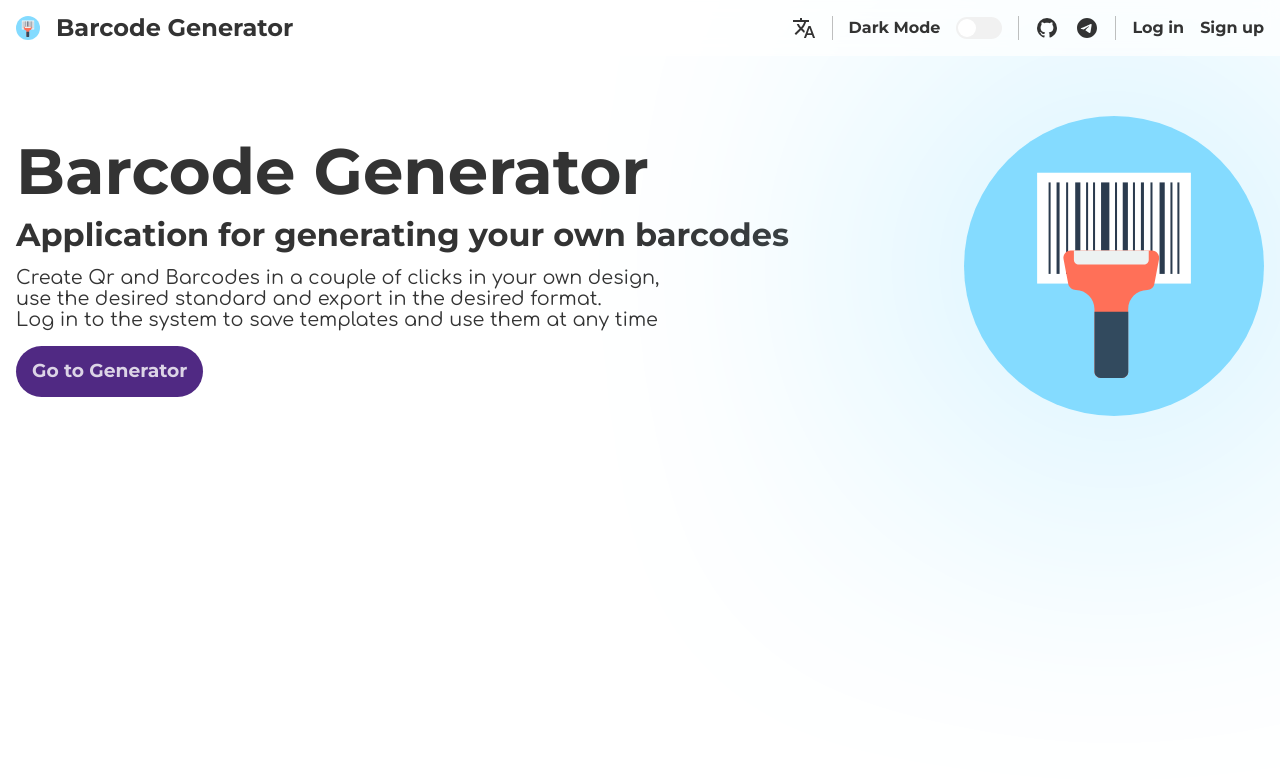
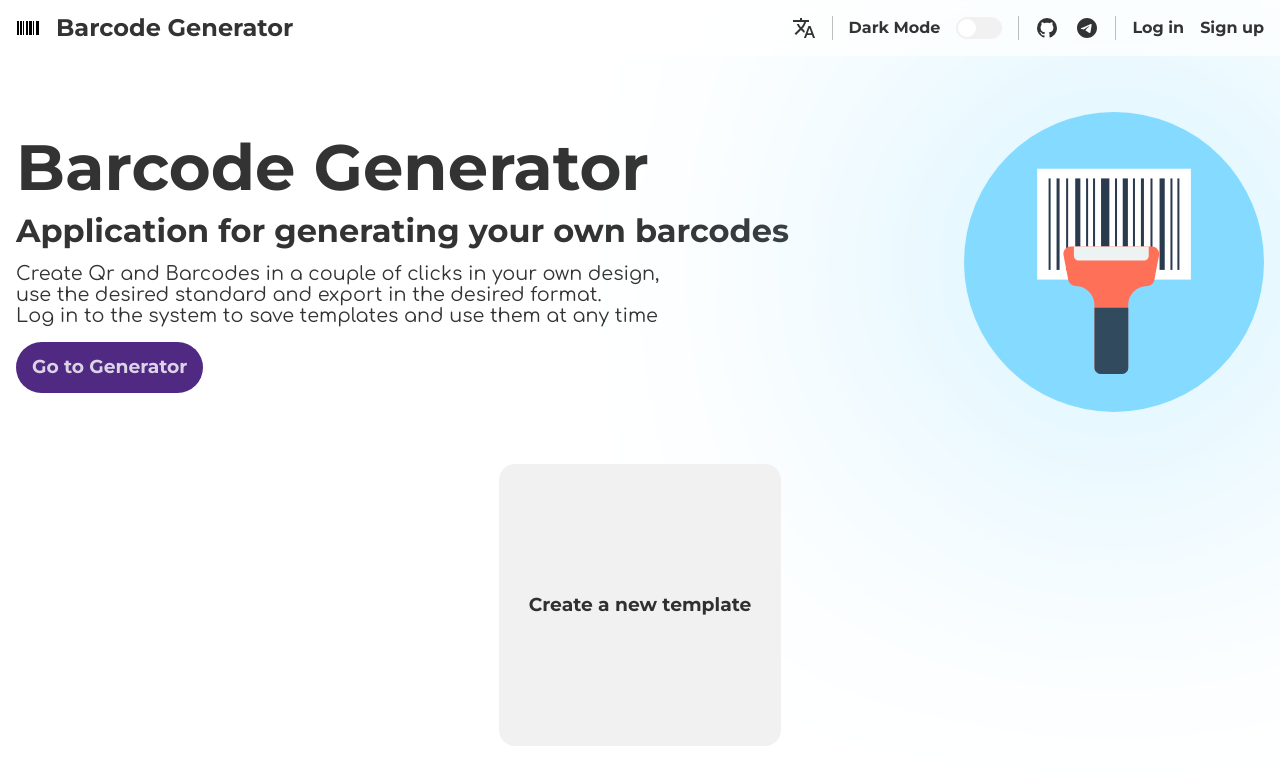
Before and after one commit to afteralls/qb-generator, a Vue app: page /home in a window 1280 px wide. Shown: the top 784 px of the page. Built offline with nearby package versions, Linux system fonts and the light colour scheme.

Commit message:
create section 'templates'

```diff
--- a/src/assets/styles/base.module.css
+++ b/src/assets/styles/base.module.css
@@ -6,13 +6,15 @@
   /* --darkTheme */
   --dark-bg-c: #242424;
   --dark-wrapper-c: #2f2f2f;
+  --dark-wrapper-c-h: rgba(47, 47, 47, 0.7);
   --dark-bg-c-tp: rgba(36, 36, 36, 0.7);
   --dark-txt-c: rgba(255, 255, 255, 0.8);
   --dark-txt-c-h: rgba(255, 255, 255, 0.6);
 
   /* --lightTheme */
   --light-bg-c: #ffffff;
-  --light-wrapper-c: #f9f9f9;
+  --light-wrapper-c: #f1f1f1;
+  --light-wrapper-c-h: rgba(241, 241, 241, 0.7);
   --light-bg-c-tp: rgba(255, 255, 255, 0.7);
   --light-txt-c: rgba(0, 0, 0, 0.8);
   --light-txt-c-h: rgba(0, 0, 0, 0.6);
@@ -26,6 +28,7 @@
 body.dark {
   --bg-c: var(--dark-bg-c);
   --wrapper-c: var(--dark-wrapper-c);
+  --wrapper-c-h: var(--dark-wrapper-c-h);
   --tp-c: var(--dark-bg-c-tp);
   --txt-c: var(--dark-txt-c);
   --txt-c-h: var(--dark-txt-c-h);
@@ -34,6 +37,7 @@ body.dark {
 body.light {
   --bg-c: var(--light-bg-c);
   --wrapper-c: var(--light-wrapper-c);
+  --wrapper-c-h: var(--light-wrapper-c-h);
   --tp-c: var(--light-bg-c-tp);
   --txt-c: var(--light-txt-c);
   --txt-c-h: var(--light-txt-c-h);
--- a/src/assets/styles/main.scss
+++ b/src/assets/styles/main.scss
@@ -31,14 +31,14 @@ p {
 }
 
 ._wrapper {
-  margin: 100px auto 0 auto;
+  margin: 6rem auto 0 auto;
   display: flex;
   flex-direction: column;
   justify-content: space-between;
   align-items: center;
   padding: var(--space);
   box-sizing: border-box;
-  gap: var(--space);
+  gap: calc(var(--space) * 3);
 }
 
 ._column {
--- a/src/assets/svg/BarcodeIcon.vue
+++ b/src/assets/svg/BarcodeIcon.vue
@@ -1,59 +1,3 @@
 <template>
-  <svg version="1.1" id="Layer_1" xmlns="http://www.w3.org/2000/svg" xmlns:xlink="http://www.w3.org/1999/xlink" x="0px" y="0px"
-    viewBox="0 0 505 505" style="enable-background:new 0 0 505 505;" xml:space="preserve">
-  <circle style="fill:#84DBFF;" cx="252.5" cy="252.5" r="252.5"/>
-  <rect x="123.1" y="95.5" style="fill:#FFFFFF;" width="258.8" height="186.6"/>
-  <g>
-    <rect x="142.4" y="111.8" style="fill:#2B3B4E;" width="3.4" height="154"/>
-    <rect x="171.9" y="111.8" style="fill:#2B3B4E;" width="3.4" height="154"/>
-    <rect x="205.5" y="111.8" style="fill:#2B3B4E;" width="3.4" height="154"/>
-    <rect x="254.2" y="111.8" style="fill:#2B3B4E;" width="3.4" height="154"/>
-    <rect x="217.2" y="111.8" style="fill:#2B3B4E;" width="3.4" height="154"/>
-    <rect x="155.8" y="111.8" style="fill:#2B3B4E;" width="5.1" height="154"/>
-    <rect x="187.2" y="111.8" style="fill:#2B3B4E;" width="8.7" height="154"/>
-    <rect x="267.2" y="111.8" style="fill:#2B3B4E;" width="8.7" height="154"/>
-    <rect x="230.7" y="111.8" style="fill:#2B3B4E;" width="14" height="154"/>
-    <rect x="284.4" y="111.8" style="fill:#2B3B4E;" width="3.4" height="154"/>
-    <rect x="313.9" y="111.8" style="fill:#2B3B4E;" width="3.4" height="154"/>
-    <rect x="347.5" y="111.8" style="fill:#2B3B4E;" width="3.4" height="154"/>
-    <rect x="359.2" y="111.8" style="fill:#2B3B4E;" width="3.4" height="154"/>
-    <rect x="297.8" y="111.8" style="fill:#2B3B4E;" width="5.1" height="154"/>
-    <rect x="329.2" y="111.8" style="fill:#2B3B4E;" width="8.7" height="154"/>
-  </g>
-  <path style="fill:#FF7058;" d="M316.3,226.6H179.6c-7.7,0-13.5,7-12,14.6l7.9,41.6c1.1,5.8,6.8,9.8,12.8,10
-    c17.4,0.4,31.3,14.6,31.3,32v105.9c0,5.7,4.6,10.3,10.3,10.3h36.2c5.7,0,10.3-4.6,10.3-10.3V324.8c0-17.7,14.3-32,32-32l0,0
-    c5.9,0,10.9-4.2,12-10l7.9-41.6C329.8,233.6,324,226.6,316.3,226.6z"/>
-  <path style="fill:#324A5E;" d="M219.7,329.6v101.1c0,5.7,4.6,10.3,10.3,10.3h36.2c5.7,0,10.3-4.6,10.3-10.3V329.6H219.7z"/>
-  <path style="fill:#EDF2F2;" d="M185,226.5v15.3c0,4.5,3.7,8.2,8.2,8.2h109.6c4.5,0,8.2-3.7,8.2-8.2v-15.3H185z"/>
-  <g>
-  </g>
-  <g>
-  </g>
-  <g>
-  </g>
-  <g>
-  </g>
-  <g>
-  </g>
-  <g>
-  </g>
-  <g>
-  </g>
-  <g>
-  </g>
-  <g>
-  </g>
-  <g>
-  </g>
-  <g>
-  </g>
-  <g>
-  </g>
-  <g>
-  </g>
-  <g>
-  </g>
-  <g>
-  </g>
-  </svg>
+  <svg width="32" height="32" viewBox="0 0 24 24"><path d="M1 19V5h2v14Zm3 0V5h2v14Zm3 0V5h1v14Zm3 0V5h2v14Zm3 0V5h3v14Zm4 0V5h1v14Zm3 0V5h3v14Z"/></svg>
 </template>
--- /dev/null
+++ b/src/assets/svg/LogoIcon.vue
@@ -0,0 +1,59 @@
+<template>
+  <svg version="1.1" id="Layer_1" xmlns="http://www.w3.org/2000/svg" xmlns:xlink="http://www.w3.org/1999/xlink" x="0px" y="0px"
+    viewBox="0 0 505 505" style="enable-background:new 0 0 505 505;" xml:space="preserve">
+  <circle style="fill:#84DBFF;" cx="252.5" cy="252.5" r="252.5"/>
+  <rect x="123.1" y="95.5" style="fill:#FFFFFF;" width="258.8" height="186.6"/>
+  <g>
+    <rect x="142.4" y="111.8" style="fill:#2B3B4E;" width="3.4" height="154"/>
+    <rect x="171.9" y="111.8" style="fill:#2B3B4E;" width="3.4" height="154"/>
+    <rect x="205.5" y="111.8" style="fill:#2B3B4E;" width="3.4" height="154"/>
+    <rect x="254.2" y="111.8" style="fill:#2B3B4E;" width="3.4" height="154"/>
+    <rect x="217.2" y="111.8" style="fill:#2B3B4E;" width="3.4" height="154"/>
+    <rect x="155.8" y="111.8" style="fill:#2B3B4E;" width="5.1" height="154"/>
+    <rect x="187.2" y="111.8" style="fill:#2B3B4E;" width="8.7" height="154"/>
+    <rect x="267.2" y="111.8" style="fill:#2B3B4E;" width="8.7" height="154"/>
+    <rect x="230.7" y="111.8" style="fill:#2B3B4E;" width="14" height="154"/>
+    <rect x="284.4" y="111.8" style="fill:#2B3B4E;" width="3.4" height="154"/>
+    <rect x="313.9" y="111.8" style="fill:#2B3B4E;" width="3.4" height="154"/>
+    <rect x="347.5" y="111.8" style="fill:#2B3B4E;" width="3.4" height="154"/>
+    <rect x="359.2" y="111.8" style="fill:#2B3B4E;" width="3.4" height="154"/>
+    <rect x="297.8" y="111.8" style="fill:#2B3B4E;" width="5.1" height="154"/>
+    <rect x="329.2" y="111.8" style="fill:#2B3B4E;" width="8.7" height="154"/>
+  </g>
+  <path style="fill:#FF7058;" d="M316.3,226.6H179.6c-7.7,0-13.5,7-12,14.6l7.9,41.6c1.1,5.8,6.8,9.8,12.8,10
+    c17.4,0.4,31.3,14.6,31.3,32v105.9c0,5.7,4.6,10.3,10.3,10.3h36.2c5.7,0,10.3-4.6,10.3-10.3V324.8c0-17.7,14.3-32,32-32l0,0
+    c5.9,0,10.9-4.2,12-10l7.9-41.6C329.8,233.6,324,226.6,316.3,226.6z"/>
+  <path style="fill:#324A5E;" d="M219.7,329.6v101.1c0,5.7,4.6,10.3,10.3,10.3h36.2c5.7,0,10.3-4.6,10.3-10.3V329.6H219.7z"/>
+  <path style="fill:#EDF2F2;" d="M185,226.5v15.3c0,4.5,3.7,8.2,8.2,8.2h109.6c4.5,0,8.2-3.7,8.2-8.2v-15.3H185z"/>
+  <g>
+  </g>
+  <g>
+  </g>
+  <g>
+  </g>
+  <g>
+  </g>
+  <g>
+  </g>
+  <g>
+  </g>
+  <g>
+  </g>
+  <g>
+  </g>
+  <g>
+  </g>
+  <g>
+  </g>
+  <g>
+  </g>
+  <g>
+  </g>
+  <g>
+  </g>
+  <g>
+  </g>
+  <g>
+  </g>
+  </svg>
+</template>
--- /dev/null
+++ b/src/assets/svg/QrIcon.vue
@@ -0,0 +1,3 @@
+<template>
+  <svg width="32" height="32" viewBox="0 0 16 16"><path d="M6 0H0v6h6V0zM5 5H1V1h4v4z"/><path fill="currentColor" d="M2 2h2v2H2V2zM0 16h6v-6H0v6zm1-5h4v4H1v-4z"/><path fill="currentColor" d="M2 12h2v2H2v-2zm8-12v6h6V0h-6zm5 5h-4V1h4v4z"/><path fill="currentColor" d="M12 2h2v2h-2V2zM2 7H0v2h3V8H2zm5 2h2v2H7V9zM3 7h2v1H3V7zm6 5H7v1h1v1h1v-1zM6 7v1H5v1h2V7zm2-3h1v2H8V4zm1 4v1h2V7H8v1zM7 6h1v1H7V6zm2 8h2v2H9v-2zm-2 0h1v2H7v-2zm2-3h1v1H9v-1zm0-8V1H8V0H7v4h1V3zm3 11h1v2h-1v-2zm0-2h2v1h-2v-1zm-1 1h1v1h-1v-1zm-1-1h1v1h-1v-1zm4-2v1h1v1h1v-2h-1zm1 3h-1v3h2v-2h-1zm-5-3v1h3V9h-2v1zm2-3v1h2v1h2V7h-2z"/></svg>
+</template>
--- a/src/components/AppButton.vue
+++ b/src/components/AppButton.vue
@@ -1,9 +1,9 @@
 <template>
-  <div class="btn">
-    <router-link to="/generator">
+  <router-link to="/generator">
+    <div class="btn">
       <slot></slot>
-    </router-link>
-  </div>
+    </div>
+  </router-link>
 </template>
 
 <style lang="scss">
@@ -14,14 +14,14 @@
   border-radius: calc(var(--br-rad) * 2);
   transition: var(--transition);
   cursor: pointer;
+
+  &:hover {
+    background-color: var(--accent-c-h);
+  }
 }
 
 a, a:visited {
   text-decoration: none;
   color: var(--dark-txt-c);
 }
-
-.btn:hover {
-  background-color: var(--accent-c-h);
-}
 </style>
--- a/src/components/TheHomeSection.vue
+++ b/src/components/TheHomeSection.vue
@@ -9,13 +9,13 @@
       </AppButton>
     </div>
     <div class="logo-wrapper">
-      <BarcodeIcon />
+      <LogoIcon />
     </div>
   </section>
 </template>
 
 <script setup>
-import BarcodeIcon from '@/assets/svg/BarcodeIcon.vue'
+import LogoIcon from '@/assets/svg/LogoIcon.vue'
 import AppButton from '@/components/AppButton.vue';
 </script>
 
--- a/src/components/TheTemplatesSection.vue
+++ b/src/components/TheTemplatesSection.vue
@@ -1,3 +1,54 @@
 <template>
+  <div class="templates">
+    <div class="templates__wrapper">
+      <div class="_row">
+        <div class="template">
+          <h3>Create a new template</h3>
+        </div>
+      </div>
+    </div>
+  </div>
+</template>
 
-</template>
+<script setup>
+
+</script>
+
+<style lang="scss">
+.templates {
+  text-align: center;
+  overflow-x: scroll;
+  width: 100%;
+  max-width: 100%;
+  padding: 0 calc(var(--space) * 1.5);
+
+  -webkit-mask: linear-gradient(
+    to right,
+    rgba(0, 0, 0, 0) 0%,
+    rgba(0, 0, 0, 1) 3%,
+    rgba(0, 0, 0, 1) 97%,
+    rgba(0, 0, 0, 0) 100%
+  );
+
+  &__wrapper {
+    display: inline-block;
+  }
+}
+
+.template {
+  display: flex;
+  justify-content: center;
+  align-items: center;
+  background-color: var(--wrapper-c);
+  border-radius: var(--br-rad);
+  padding: var(--space);
+  height: 250px;
+  min-width: 250px;
+  transition: var(--transition);
+  cursor: pointer;
+
+  &:hover {
+    background-color: var(--wrapper-c-h);
+  }
+}
+</style>
--- a/src/views/HomeView.vue
+++ b/src/views/HomeView.vue
@@ -1,11 +1,13 @@
 <template>
   <div class="_wrapper">
     <TheHomeSection />
+    <TheTemplatesSection />
   </div>
 </template>
 
 <script setup>
 import TheHomeSection from '@/components/TheHomeSection.vue';
+import TheTemplatesSection from '@/components/TheTemplatesSection.vue';
 </script>
 
 <style lang="scss">
```
